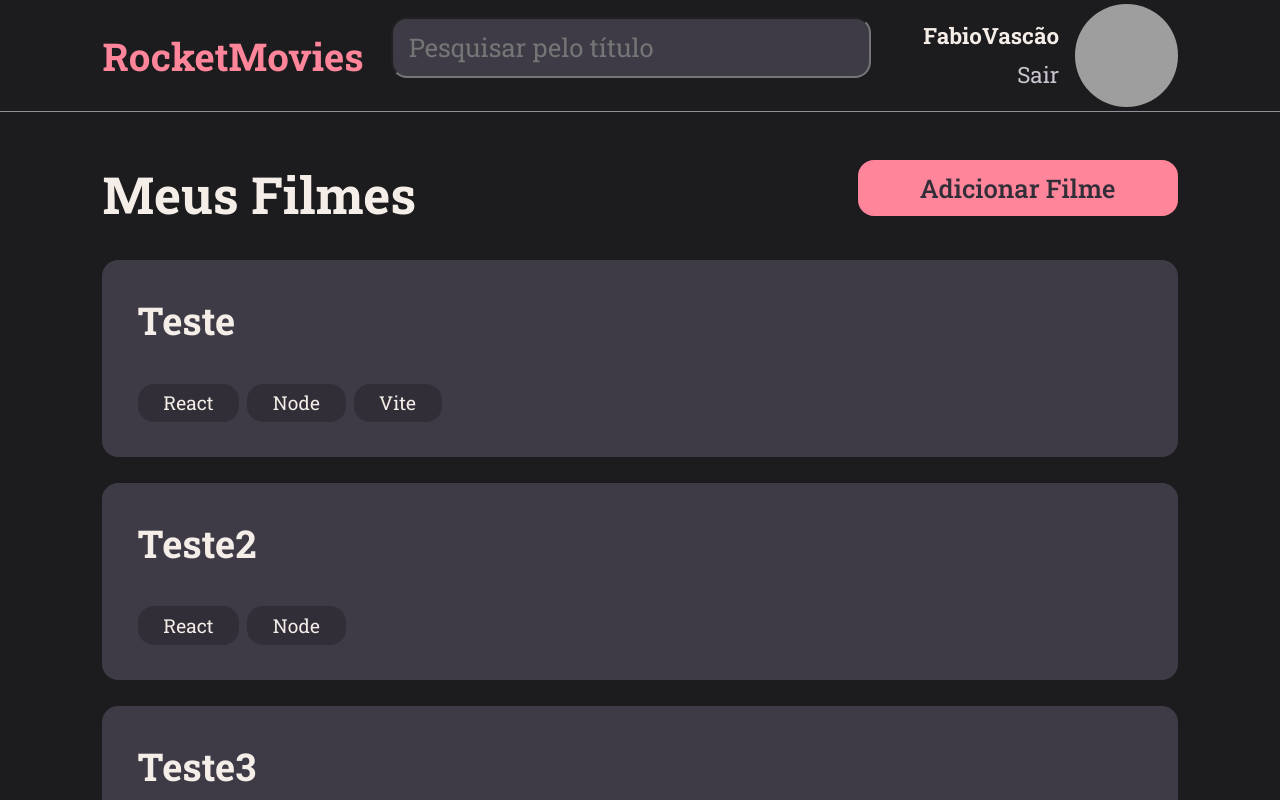
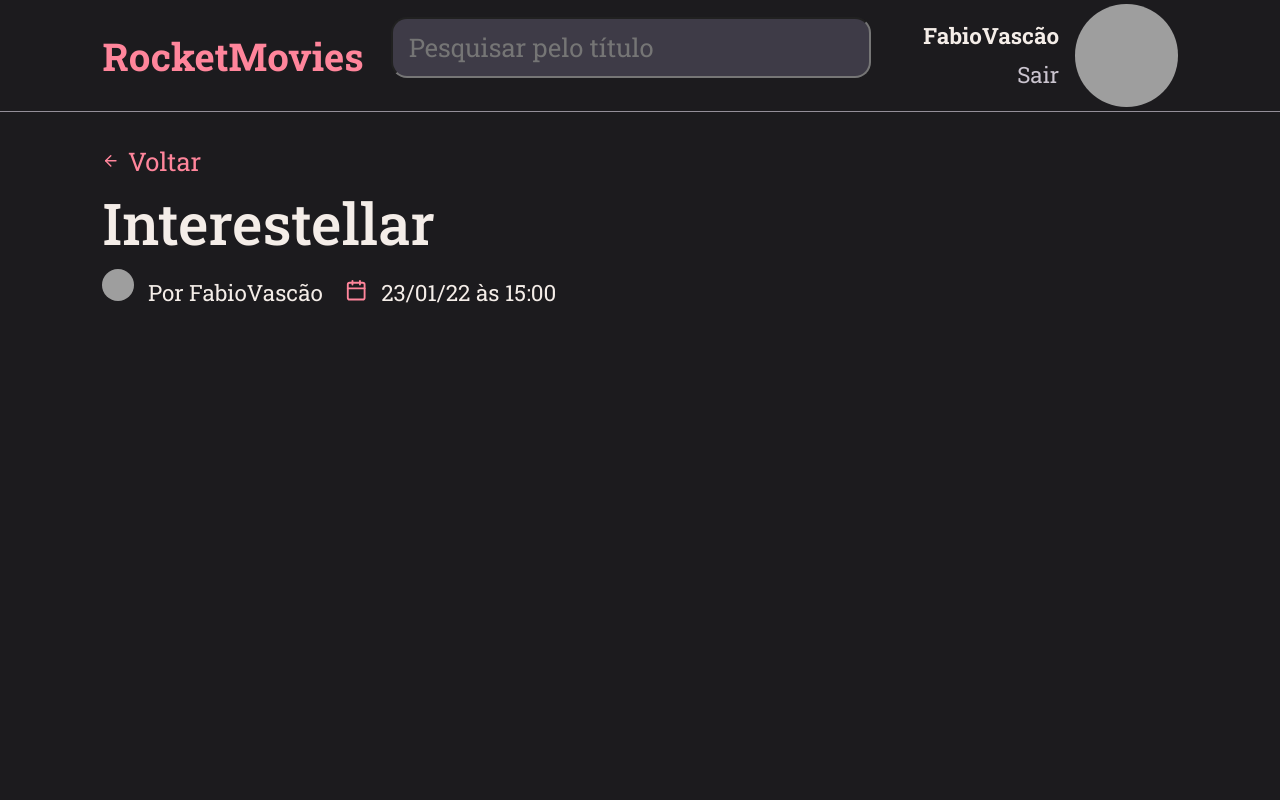
Before and after one commit to FabioVascao/Desafio-Front-End, a React (Vite) app in the folder Desafio-Front-End/: page / in a window 1280 px wide. Built offline with nearby package versions, Linux system fonts and the light colour scheme; grey boxes are pictures that could not be loaded.

Commit message:
MoviePreview

```diff
--- a/Desafio-Front-End/src/main.jsx
+++ b/Desafio-Front-End/src/main.jsx
@@ -3,13 +3,13 @@ import ReactDOM from 'react-dom/client'
 import { ThemeProvider } from 'styled-components';
 import GlobalStyles from './styles/global';
 import theme from './styles/theme';
-import Home from './pages/Home';
+import { MoviePreview } from './pages/MoviePreview';
 
 ReactDOM.createRoot(document.getElementById('root')).render(
   <React.StrictMode>
     <ThemeProvider theme={theme}>
       <GlobalStyles/>
-      <Home/>
+      <MoviePreview/>
     </ThemeProvider>
   </React.StrictMode>
 )
--- /dev/null
+++ b/Desafio-Front-End/src/pages/MoviePreview/index.jsx
@@ -0,0 +1,19 @@
+import { FiArrowLeft, FiCalendar } from 'react-icons/fi';
+import { Container, Link } from "./styles";
+import { Header } from "../../components/Header";
+
+export function MoviePreview() {
+    return (
+        <Container>
+            <Header/>
+
+            <main>
+                <Link> <FiArrowLeft/> Voltar </Link>
+                <h1>Interestellar</h1>
+                <span><img
+                    src='https://github.com/fabiovascao.png' alt='Foto do Usuário'
+                />  Por FabioVascão</span> <span> <FiCalendar/> 23/01/22 às 15:00</span>
+            </main>
+        </Container>
+    )
+}
--- /dev/null
+++ b/Desafio-Front-End/src/pages/MoviePreview/styles.js
@@ -0,0 +1,46 @@
+import styled from 'styled-components';
+
+export const Container = styled.div`
+    width: 100%;
+    > main {
+        width: 100%;
+        padding: 2rem 6.4rem;
+        > h1 {
+            font-size: 3.6rem;
+            font-weight: 500;
+            line-height: 4.7rem;
+            margin: 0.5rem 0;
+        }
+        > span {
+            font-size: 1.4rem;
+            font-weight: 400;
+            line-height: 1.8rem;
+            padding-right: 1rem;
+            display: flex-inline;
+            align-items: center;
+            justify-content: center;
+            > img {
+                width: 2rem;
+                height: 2rem;
+                border-radius: 50%;
+                margin-right: 0.5rem;
+            }
+            > svg {
+                margin-right: 0.5rem;
+                color: ${({theme}) => theme.COLORS.PINK};
+            }
+        }
+    }
+`;
+
+export const Link = styled.div`
+    width: 100%;
+    font-size: 1.6rem;
+    color: ${({theme}) => theme.COLORS.PINK};
+    display: flex;
+    align-items: center;
+    justify-items: center;
+    > svg {
+        padding-right: 0.5rem;
+    }
+`;
```
